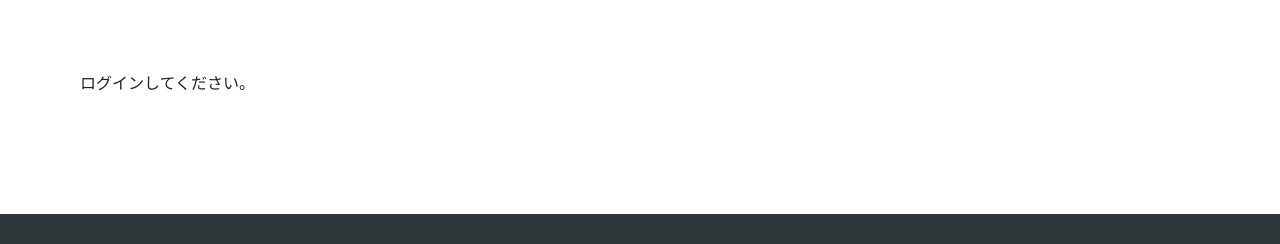
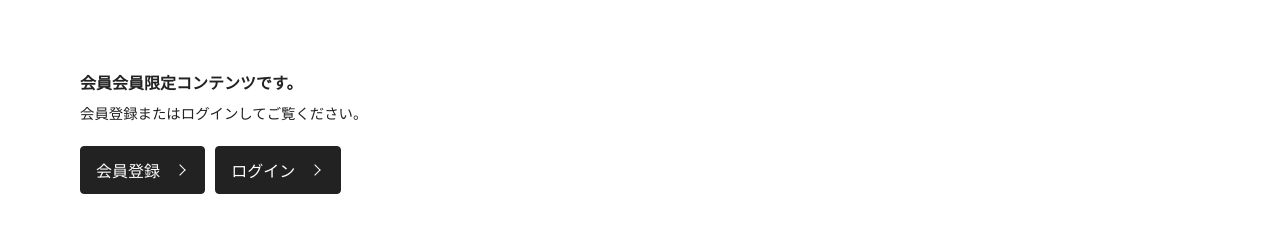
Before and after one commit to diverta/front_nuxt_corporate, a Nuxt app: page /ltd-news/detail/1 in a window 1280 px wide. Shown: the part 374-618 px from the top of the page. Built offline with nearby package versions, Linux system fonts and the light colour scheme; no server answers.

Commit message:
minor ltd-news/detail UI upd

```diff
--- a/pages/ltd-news/detail/[slug].vue
+++ b/pages/ltd-news/detail/[slug].vue
@@ -2,23 +2,37 @@
   <ClientOnly>
     <div>
       <UiNavLink :path="path" :subject="subject" />
-      <UiPagetitle
-        :subject="subject"
-        :subheading="subheading"
-      />
+      <UiPagetitle :subject="subject" :subheading="subheading" />
       <div class="l-container--large l-container--contents">
         <ContentDetailBody v-if="details" :details="details" :button="button" />
-        <div v-else-if="isLoggedIn">プレミアム会員会員限定コンテンツです。</div>
-        <div v-else>ログインしてください。</div>
+        <div v-else-if="isLoggedIn">
+          <p class="c-alert__heading">プレミアム会員会員限定コンテンツです。</p>
+          <p class="c-alert__message">
+            マイページよりプレミアム会員にアップデートしてご覧ください。
+          </p>
+          <NuxtLink to="/mypage" class="c-button u-pa-15">マイページ</NuxtLink>
+        </div>
+        <div v-else>
+          <p class="c-alert__heading">会員会員限定コンテンツです。</p>
+          <p class="c-alert__message">
+            会員登録またはログインしてご覧ください。
+          </p>
+          <NuxtLink to="/login/register" class="c-button u-pa-15"
+            >会員登録</NuxtLink
+          >
+          <NuxtLink to="/login" class="c-button u-pa-15 u-ml-10"
+            >ログイン</NuxtLink
+          >
+        </div>
       </div>
     </div>
   </ClientOnly>
 </template>
 
 <script setup>
-const path = [{ label: '会員限定コンテンツ', to: '/ltd-news/' }];
-const button = [{ label: '会員限定コンテンツ一覧へ戻る', to: '/ltd-news/' }];
-const subheading = 'For Members';
+const path = [{ label: "会員限定コンテンツ", to: "/ltd-news/" }];
+const button = [{ label: "会員限定コンテンツ一覧へ戻る", to: "/ltd-news/" }];
+const subheading = "For Members";
 const subject = "会員限定コンテンツ";
 
 const { isLoggedIn } = useAuth();
@@ -28,5 +42,4 @@ const { data } = await useKurocoApi(
   `/rcms-api/1/ltd-news/details/${route.params.slug}`
 );
 const details = data?.value?.details;
-console.log('DETAILS', details);
 </script>
```
